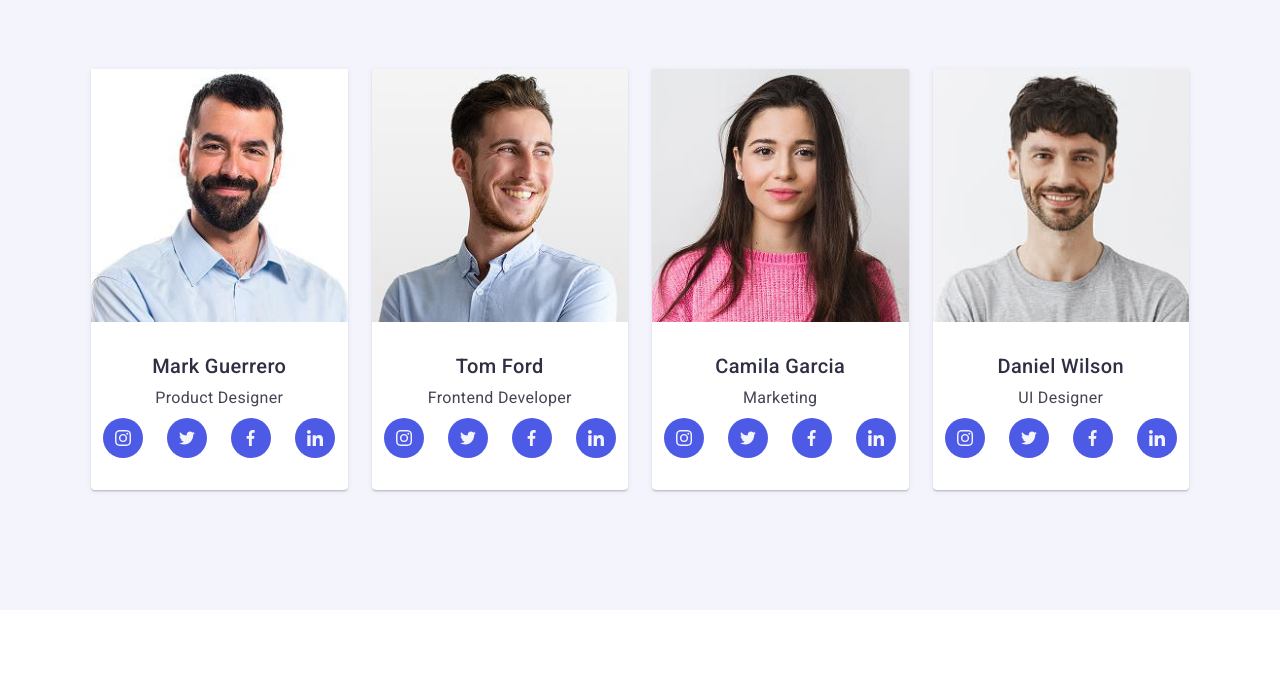
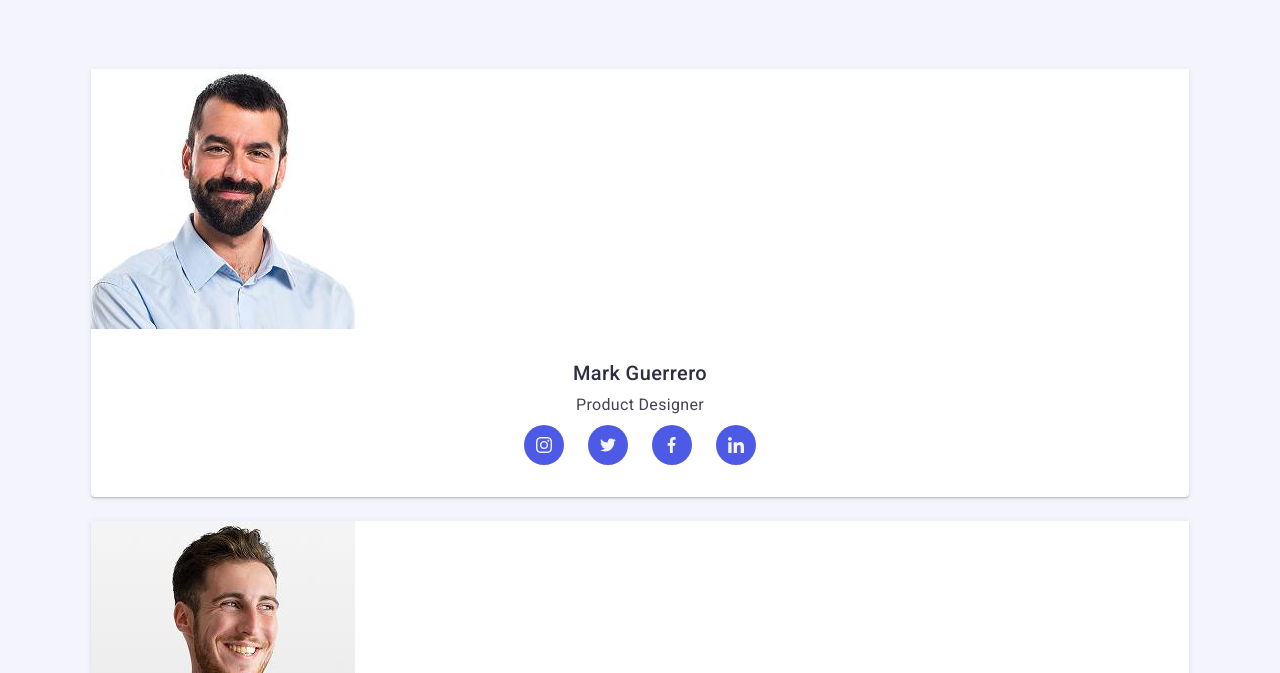
Before and after one commit to IevgenGrebennikov/goit-markup-hw-06, a plain HTML site: page index.html in a window 1280 px wide. Shown: the part 627-1300 px from the top of the page. Before the commit the page ends 1237 px from the top, so only its background shows below. Drawn offline with nearby package versions, Linux system fonts and the light colour scheme.

Commit message:
Update styles.css

```diff
--- a/css/styles.css
+++ b/css/styles.css
@@ -292,7 +292,8 @@ color: #2E2F42;
 }
 .team-item {
   background-color: #ffffff;
-  width: calc((100% - 72px) / 4);
+  width: 100%;
+  /*width: calc((100% - 72px) / 4);*/
   border-radius: 0px 0px 4px 4px;
   box-shadow: 0px 1px 6px rgba(46, 47, 66, 0.08),
     0px 1px 1px rgba(46, 47, 66, 0.16), 0px 2px 1px rgba(46, 47, 66, 0.08);
```
